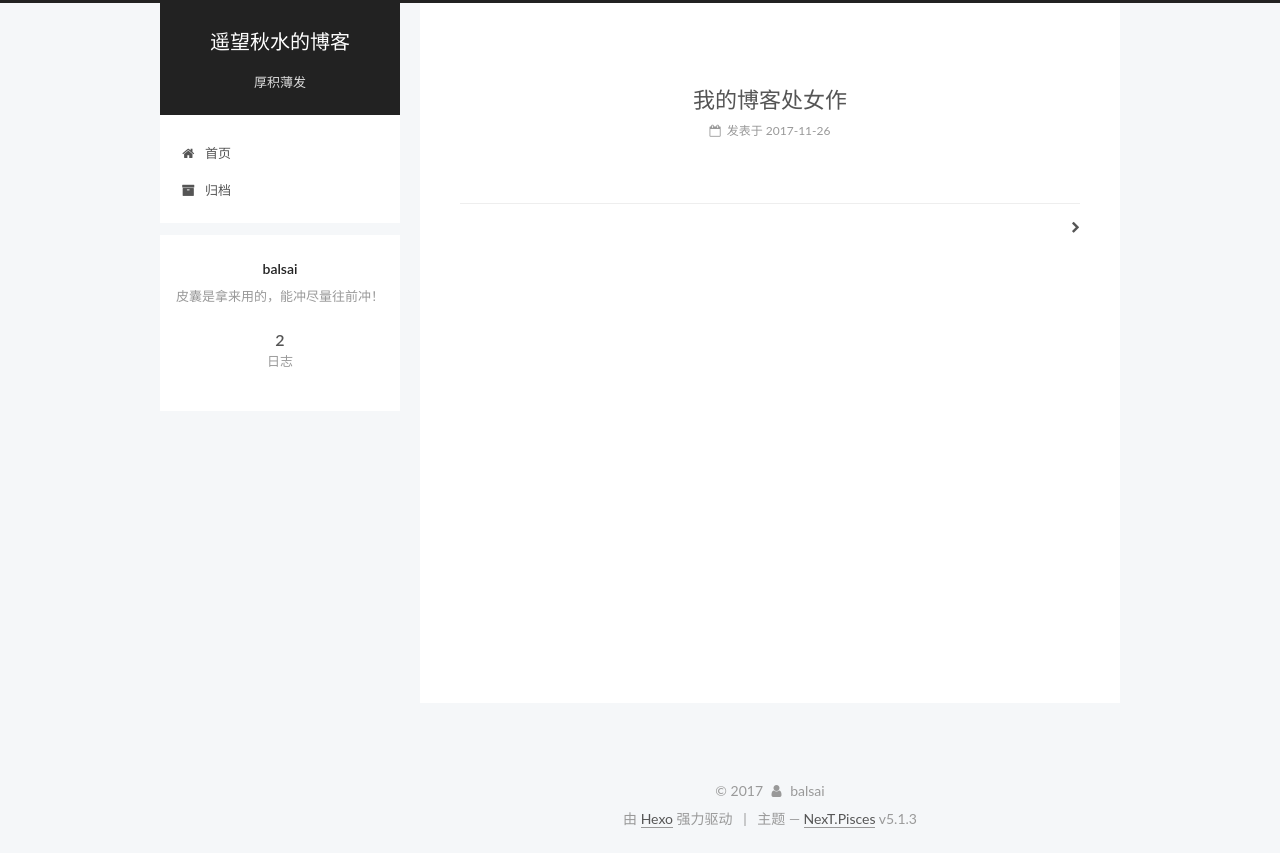
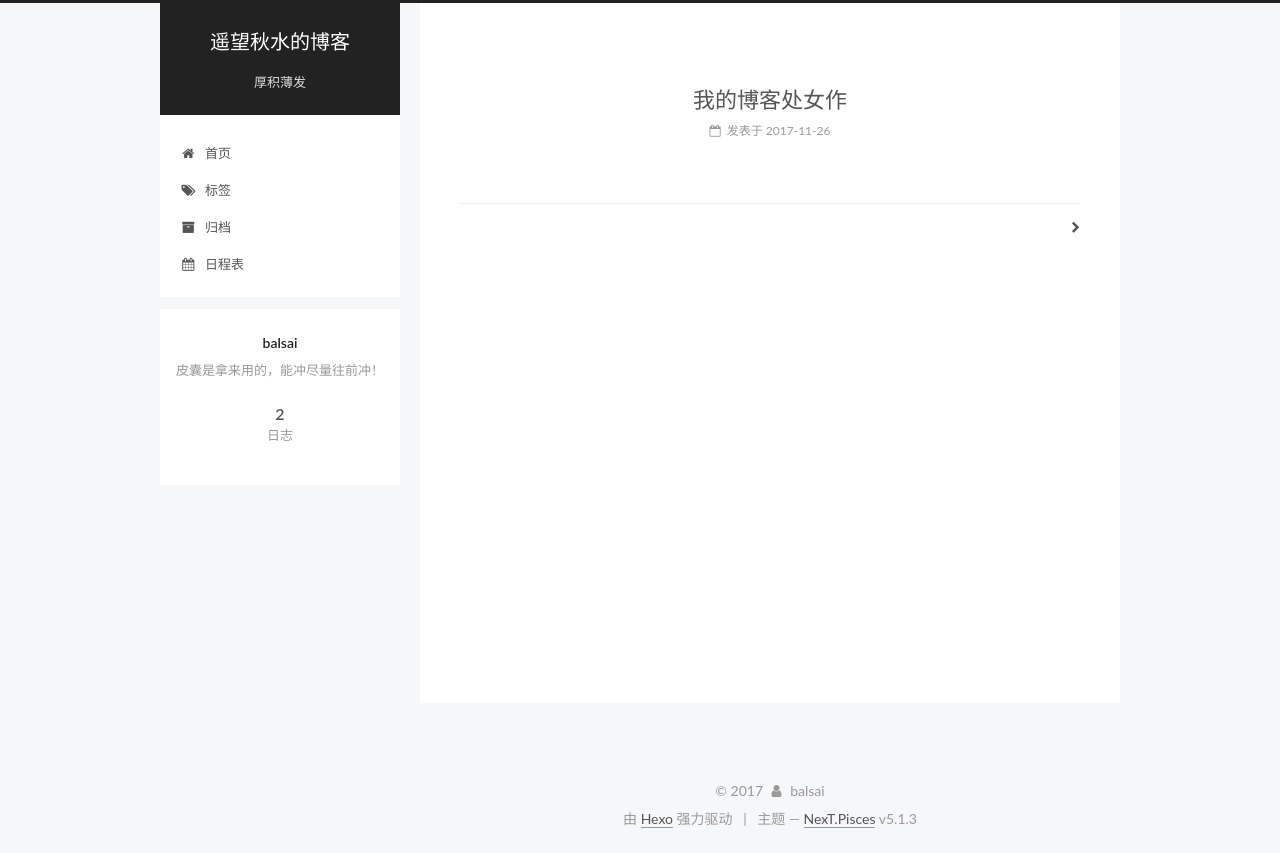
Before and after one commit to iwanT0626/jellychen2017.github.io, a plain HTML site: page 2017/11/26/我的博客处女作/index.html in a window 1280 px wide. Drawn offline with Linux system fonts and the light colour scheme.

Commit message:
Site updated: 2017-11-27 20:00:00

```diff
--- a/2017/11/26/我的博客处女作/index.html
+++ b/2017/11/26/我的博客处女作/index.html
@@ -190,12 +190,32 @@
         </li>
 
 
+        <li class="menu-item menu-item-tags">
+          <a href="/tags/" rel="section">
+
+              <i class="menu-item-icon fa fa-fw fa-tags"></i> <br />
+
+            标签
+          </a>
+        </li>
+
+
         <li class="menu-item menu-item-archives">
           <a href="/archives/" rel="section">
 
               <i class="menu-item-icon fa fa-fw fa-archive"></i> <br />
 
             归档
+          </a>
+        </li>
+
+
+        <li class="menu-item menu-item-schedule">
+          <a href="/schedule/" rel="section">
+
+              <i class="menu-item-icon fa fa-fw fa-calendar"></i> <br />
+
+            日程表
           </a>
         </li>
 
```
Also changed, not shown: 2017/11/26/这个周末做出的一点改变/index.html (+20 -0 lines), archives/2017/11/index.html (+20 -0 lines), archives/2017/index.html (+20 -0 lines), archives/index.html (+20 -0 lines), index.html (+20 -0 lines).
